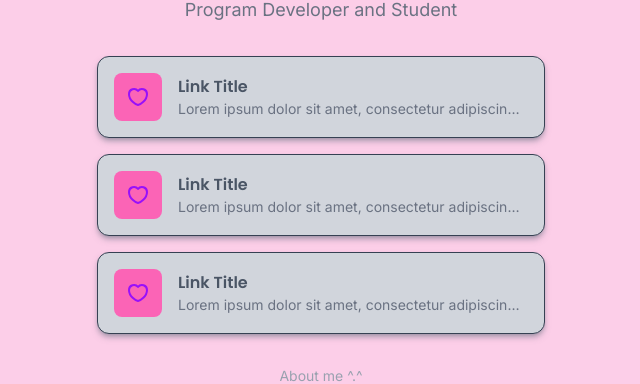
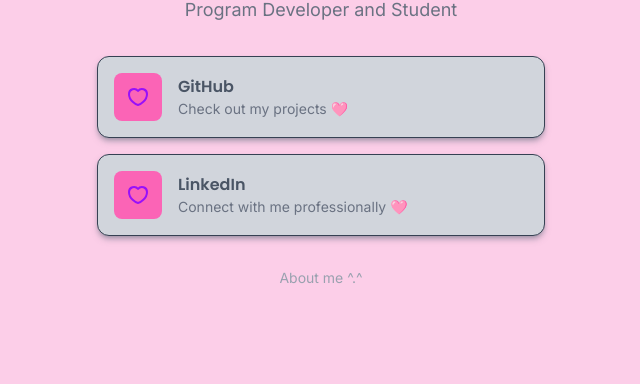
Before and after one commit to jmalaca1/linktree-vue-clone, a Vue app: page / in a window 1280 px wide. Shown: the part 272-656 px from the top of the page, without its empty margins (319-959 px from the left). Built offline with nearby package versions, Linux system fonts and the light colour scheme.

Commit message:
added links linkdln and github

```diff
--- a/src/components/LinkCard.vue
+++ b/src/components/LinkCard.vue
@@ -1,6 +1,28 @@
+<script setup>
+defineProps({
+  title: {
+  type: String,
+  required: true,
+  },
+  url: {
+    type: String,
+    required: true,
+  },
+  description: {
+    type: String,
+    default: '',
+  },
+  icon: {
+    type: String,
+    default: 'link',
+  },
+})
+
+</script>
+
 <template>
   <a
-    href="#"
+    :href="url"
     target="_blank"
     rel="noopener noreferrer"
     class="group relative flex w-full items-center gap-4 rounded-xl border border-gray-700 bg-gray-300 p-4 shadow-md shadow-gray-500/50 transition-all duration-300 hover:scale-[1.02] hover:border-blue-500 hover:shadow-xl hover:shadow-blue-400/50"
@@ -26,9 +48,9 @@
 
     <!-- Text Content -->
     <div class="min-w-0 flex-1">
-      <h3 class="font-display truncate font-semibold text-gray-600">Link Title</h3>
+      <h3 class="font-display truncate font-semibold text-gray-600">{{ title }}</h3>
       <p class="truncate text-sm text-gray-500">
-        Lorem ipsum dolor sit amet, consectetur adipiscing elit.
+        {{ description }}
       </p>
     </div>
 
--- a/src/pages/HomePage.vue
+++ b/src/pages/HomePage.vue
@@ -6,6 +6,20 @@
   name: 'Jacqueline Malacara Ortega',
   slogan: 'Program Developer and Student',
   image: 'https://imgur.com/BNuS0Vo.png',
+  links: [
+    { id: '1',
+      title: 'GitHub',
+      url: 'https://github.com/jmalaca1',
+      icon: 'code',
+      description: 'Check out my projects 🩷',
+    },
+    { id: '2',
+      title: 'LinkedIn',
+      url: 'https://www.linkedin.com/in/jacqueline-malacara-ortega-879935308/',
+      icon: 'briefcase',
+      description: 'Connect with me professionally 🩷',
+    },
+  ],
 })
 </script>
 
@@ -29,8 +43,12 @@
     <!-- Link List -->
     <div class="flex w-full max-w-md flex-col gap-4">
       <LinkCard
-        v-for="x of [1, 2, 3]"
-        :key="x"
+        v-for="link in profile.links"
+        :key="link.id"
+        :title="link.title"
+        :url="link.url"
+        :description="link.description"
+        :icon="link.icon"
       />
     </div>
 
```
